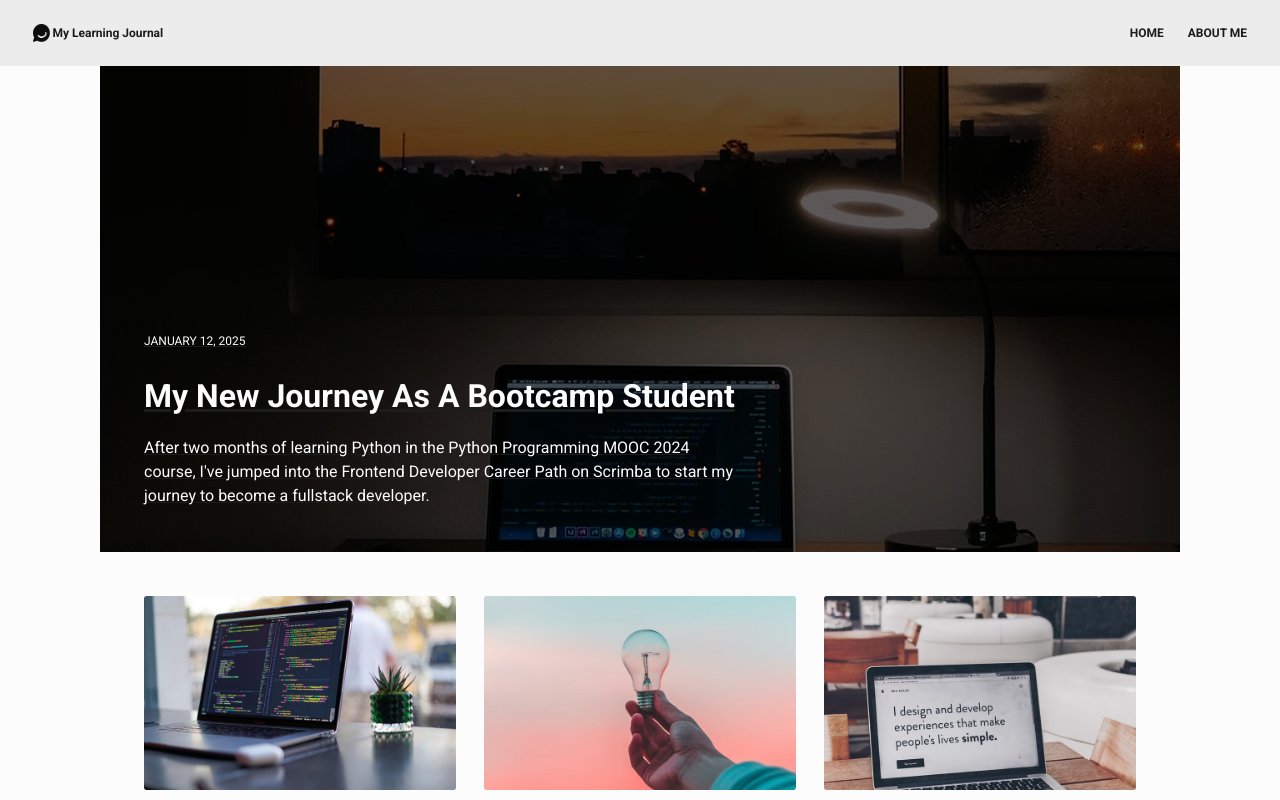
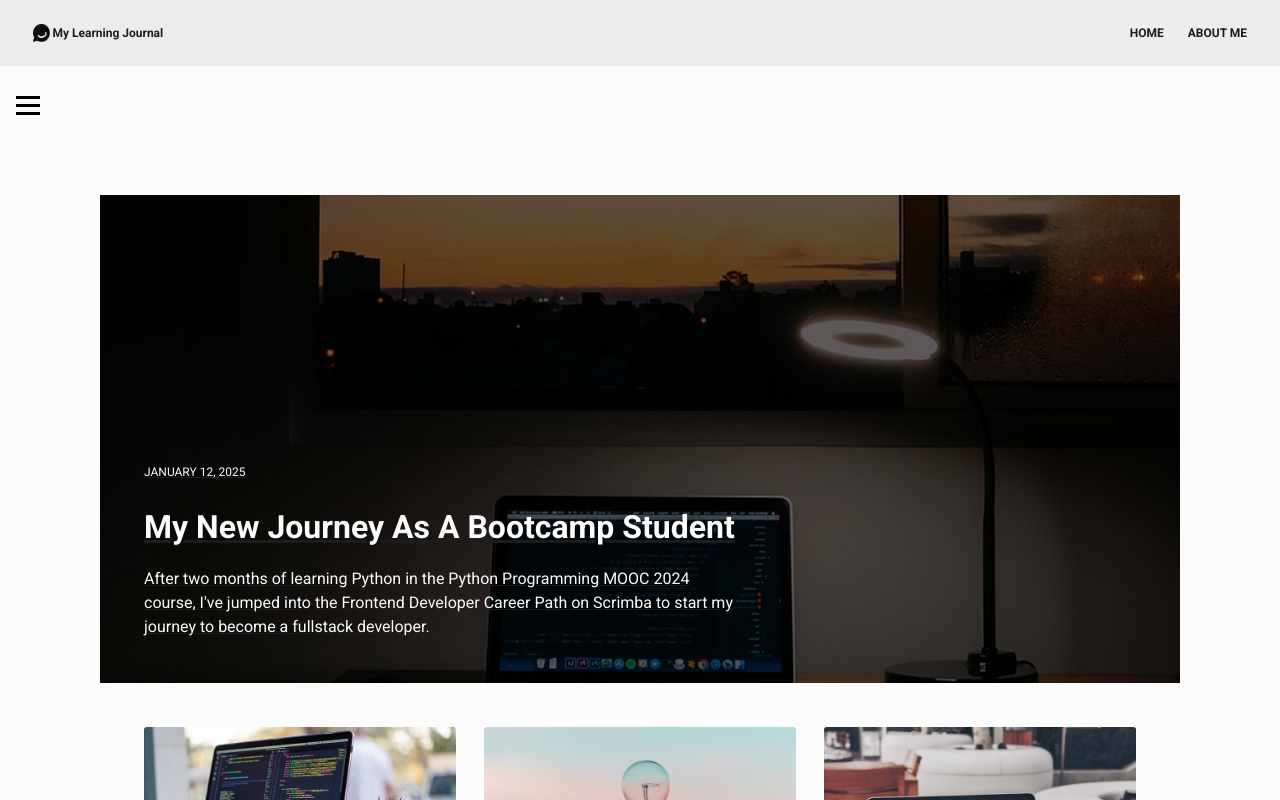
Before and after one commit to mnguyencodes/my-learning-journal, a React (Vite) app: page / in a window 1280 px wide. Shown: the top 800 px of the page. Built offline with nearby package versions, Linux system fonts and the light colour scheme.

Commit message:
Render Menu component in Header component

```diff
--- a/src/components/Header.tsx
+++ b/src/components/Header.tsx
@@ -1,8 +1,10 @@
 import "./Header.css"
+import Menu from "./Menu"
 import {Link} from "react-router-dom"
 
 export default function Header() {
     return (
+        <>
         <header>
             <nav>
                 <div className="container">
@@ -15,5 +17,7 @@ export default function Header() {
                 </ul>
             </nav>
         </header>
+        <Menu />
+        </>
     )
 }
```
